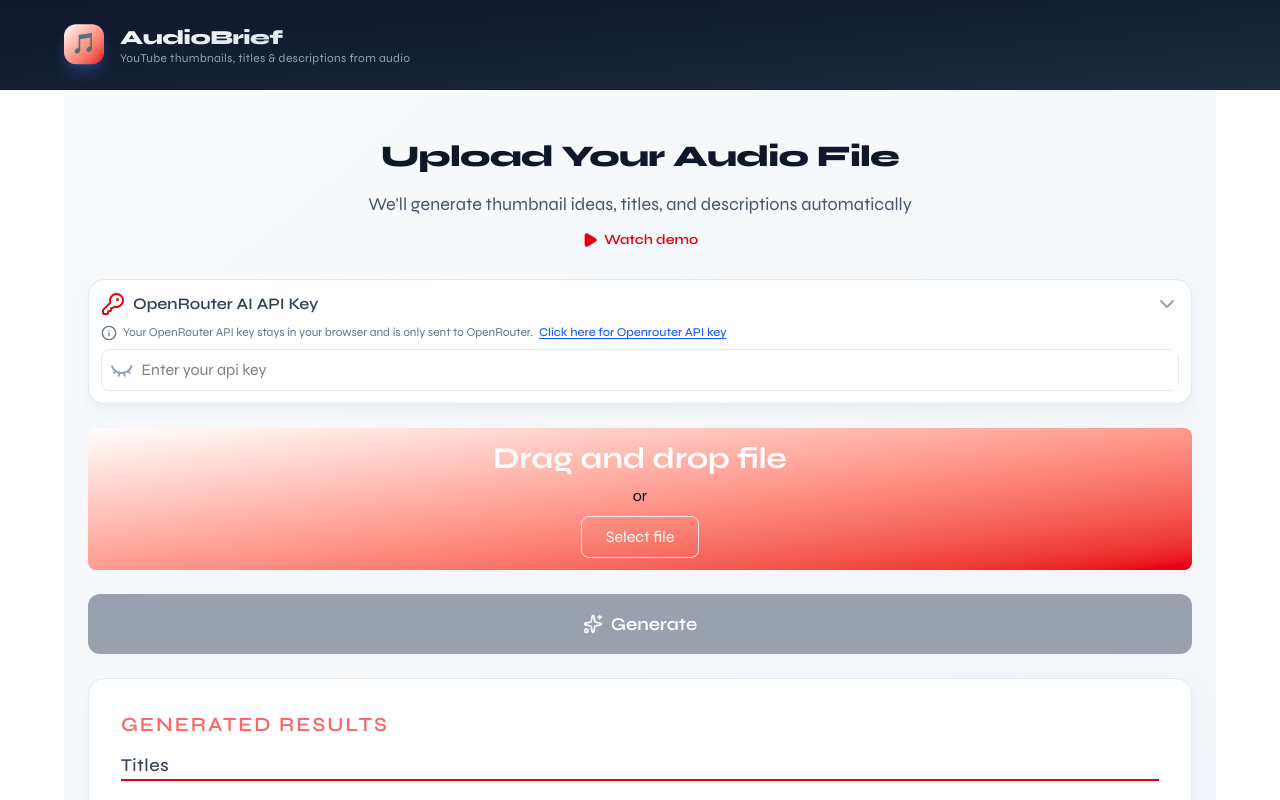
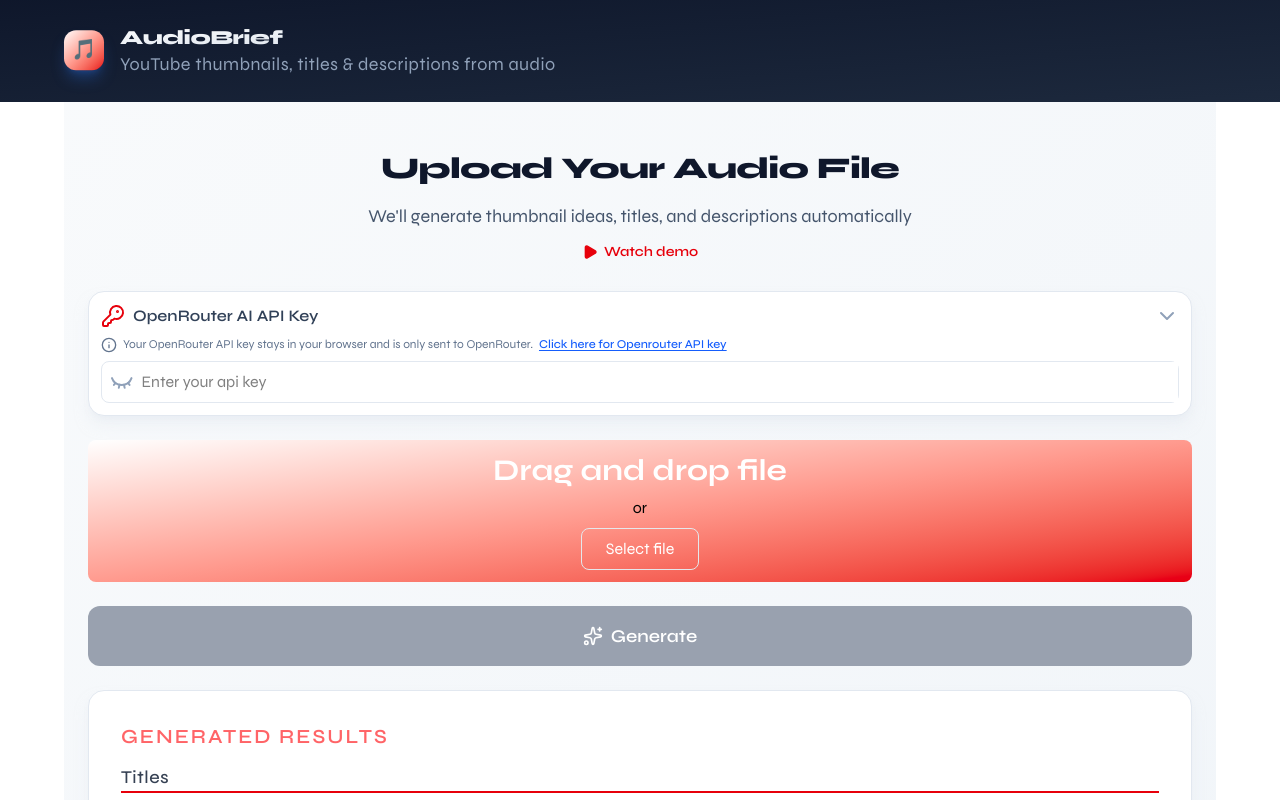
Before and after one commit to abhidatta0/audiobrief, a React (Vite) app: page / in a window 1280 px wide. Shown: the top 800 px of the page. Built offline with nearby package versions, Linux system fonts and the light colour scheme.

Commit message:
fix: text large

```diff
--- a/src/components/AppHeader.tsx
+++ b/src/components/AppHeader.tsx
@@ -12,7 +12,7 @@ export default function Header() {
               <div className="text-3xl sm:text-xl font-extrabold bg-linear-to-br from-white to-slate-300 bg-clip-text text-transparent tracking-tight">
                 AudioBrief
               </div>
-              <div className="text-sm sm:text-xs text-slate-400 tracking-wide -mt-0.5">
+              <div className="text-sm sm:text-lg text-slate-400 tracking-wide -mt-0.5">
                 YouTube thumbnails, titles & descriptions from audio
               </div>
             </div>
```
